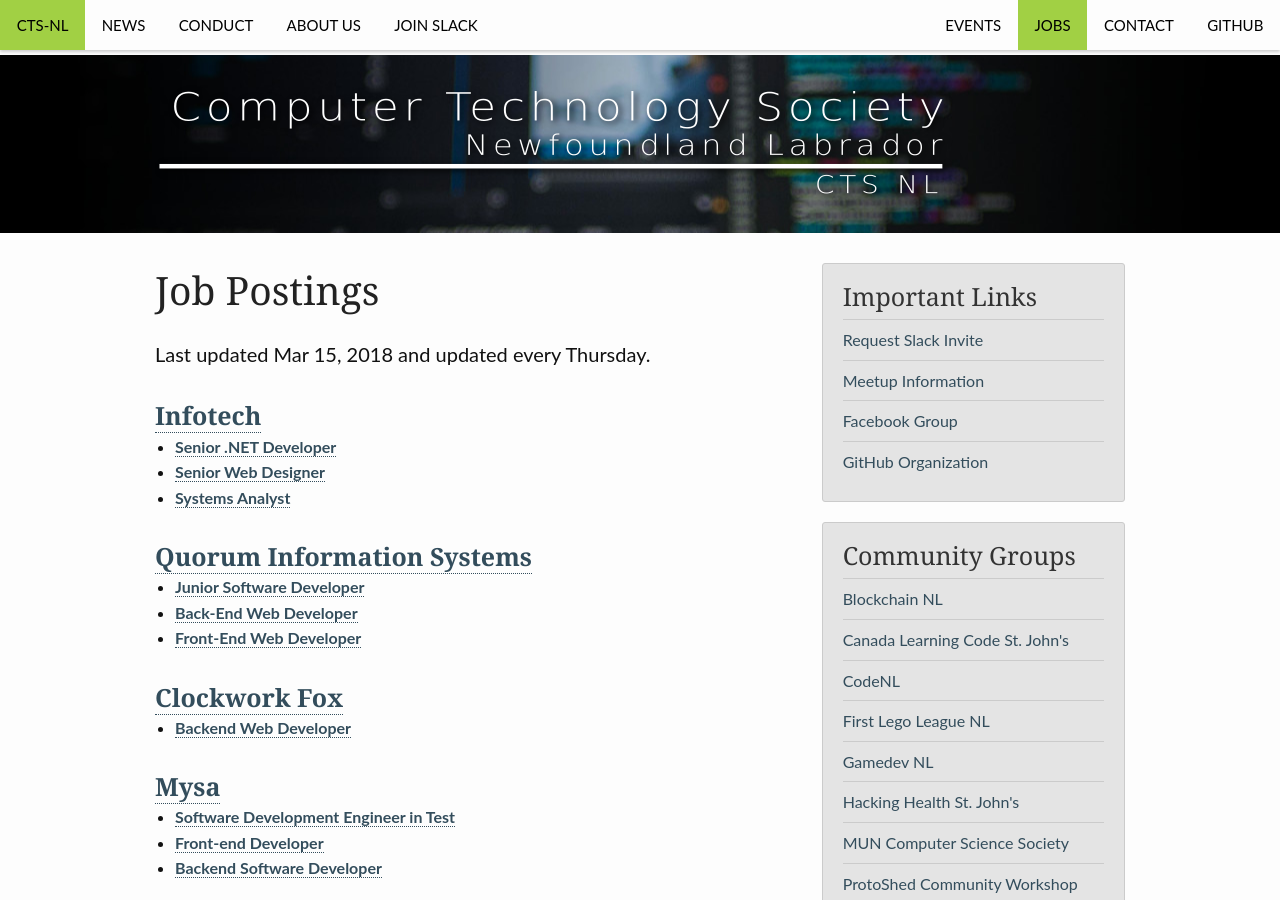
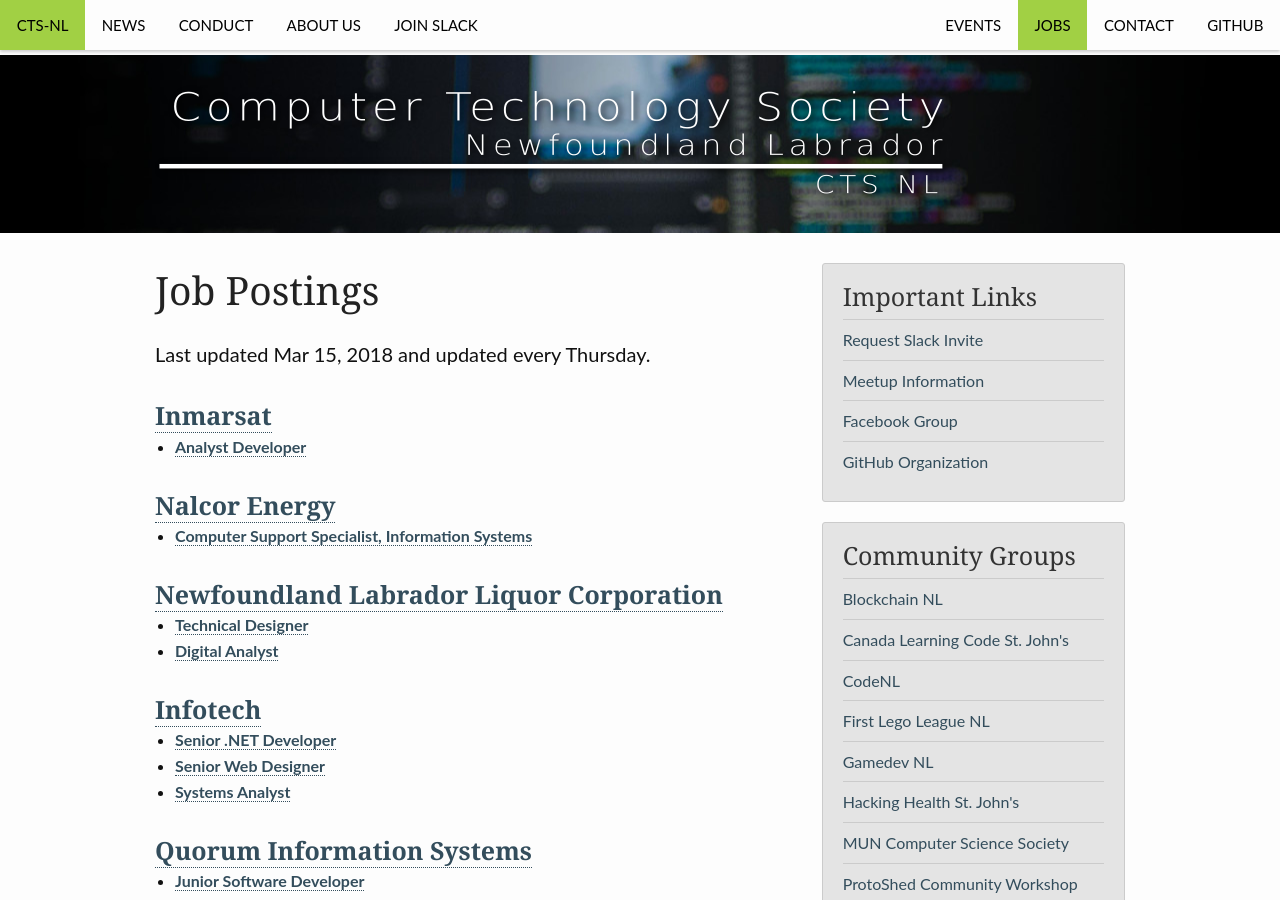
Before and after one commit to CTS-NL/CTS-NL.github.io, a Jekyll site: the page built from pages/jobs.html, in a window 1280 px wide and 900 px high. Built offline with Jekyll 4.4.1, drawn with Linux system fonts in a browser that asks for light colours; some of the changed text lies outside the part shown.

```diff
--- a/_data/companies.yml
+++ b/_data/companies.yml
@@ -16,6 +16,9 @@ clockworkfox:
 easternhealth:
   name: Eastern Health
   url: http://easternhealth.ca/
+inmarsat:
+  name: Inmarsat
+  url: https://www.inmarsat.com/
 infotech:
   name: Infotech
   url: http://www.infotechsolutions.com/
@@ -34,6 +37,9 @@ mysa:
 nalcor:
   name: Nalcor Energy
   url: https://nalcorenergy.com/
+nlc:
+  name: Newfoundland Labrador Liquor Corporation
+  url: http://www.nlliquor.com/
 nlchi:
   name: Newfoundland and Labrador Centre for Health Information
   url: https://www.nlchi.nl.ca/
--- a/_data/jobs.yml
+++ b/_data/jobs.yml
@@ -1,3 +1,17 @@
+- company: inmarsat
+  jobs:
+  - title: Analyst Developer
+    link: https://www.careerbeacon.com/en/posting/733658/inmarsat/analyst-developer/st-john-s
+- company: nalcor
+  jobs:
+  - title: Computer Support Specialist, Information Systems
+    link: https://www.careerbeacon.com/en/posting/733154/nalcor-energy/computer-support-specialist-information-systems/st-john-s
+- company: nlc
+  jobs:
+  - title: Technical Designer
+    link: https://www.careerbeacon.com/en/posting/733849/newfoundland-labrador-liquor-corporation/technical-designer/st-john-s
+  - title: Digital Analyst
+    link: https://www.careerbeacon.com/en/posting/733845/newfoundland-labrador-liquor-corporation/digital-analyst/st-john-s
 - company: infotech
   jobs:
   - title: Senior .NET Developer
@@ -20,8 +34,6 @@
     link: http://clockworkfoxstudios.com/back-end-web-developer/
 - company: mysa
   jobs:
-  - title: Software Development Engineer in Test
-    link: https://ca.indeed.com/viewjob?t=software+development+engineer+test&jk=d5c03042f8ac55da&_ga=2.45465824.572419221.1517579041-187536507.1515443298
   - title: Front-end Developer
     link: https://ca.indeed.com/viewjob?jk=ff5a5c6d3b4e1b93&tk=1c3dr9j735n92dn1&from=company
   - title: Backend Software Developer
@@ -84,9 +96,3 @@
   jobs:
   - title: IT DevOps Support Analyst
     link: http://jobs.gzed.com/index.php?m=portal&a=details&jobOrderID=10338317
-- company: bluedrop
-  jobs:
-  - title: Software Developer
-    link: https://www.careerbeacon.com/en/posting/719089
-  - title: Multimedia Developer
-    link: https://www.careerbeacon.com/en/posting/719607
```
Also changed, not shown: _posts/2018-03-15-Weekly-Update.md (added, +64 -0 lines).
